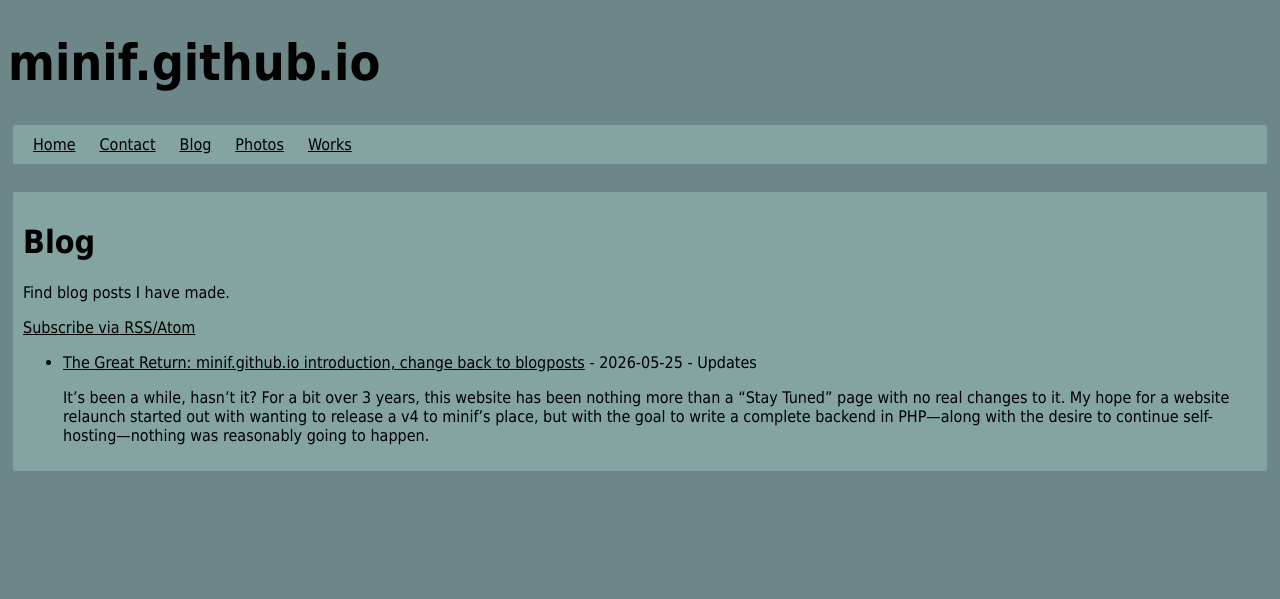
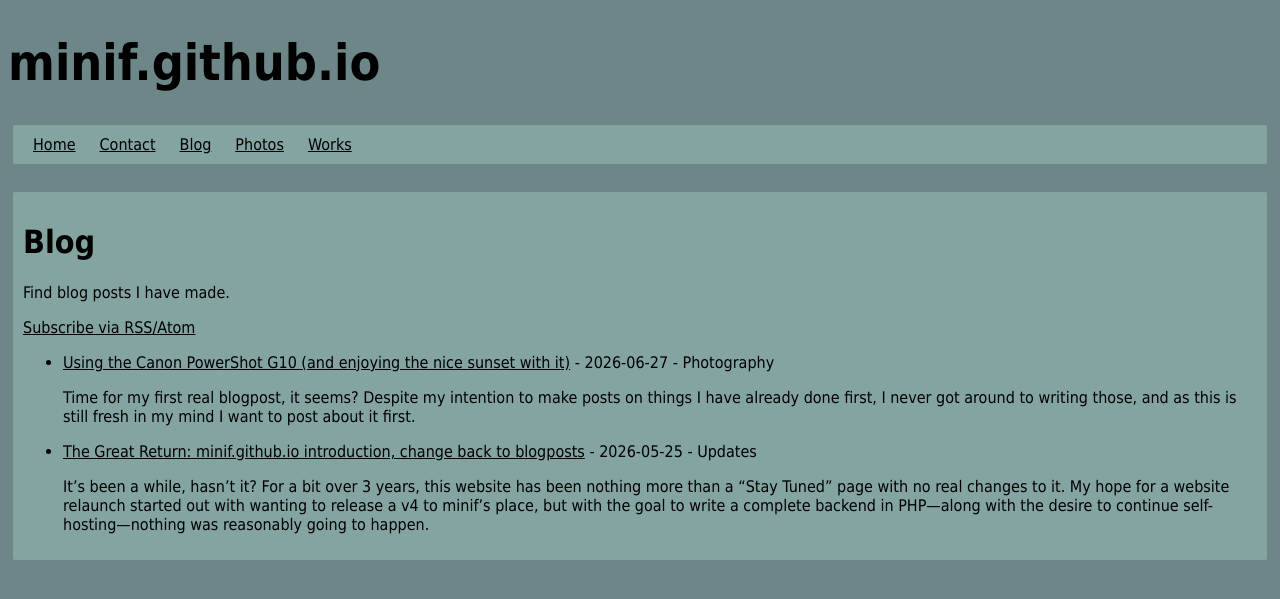
Before and after one commit to minif/minif.github.io, a Jekyll site: the page built from blog.html, in a window 1280 px wide. Shown: the top 599 px of the page. Built offline with Jekyll 4.4.1, drawn with Linux system fonts in a browser that asks for light colours; some of the changed lines change nothing that is shown.

Commit message:
New blogpost

```diff
--- /dev/null
+++ b/_posts/2026-06-27-cannon-g10-shots.md
@@ -0,0 +1,56 @@
+---
+layout: minif-blog
+published: true
+title:  "Using the Canon PowerShot G10 (and enjoying the nice sunset with it)"
+categories: Photography
+tags: Photography
+---
+Time for my first real blogpost, it seems? Despite my intention to make posts on things I have already done first, I never got around to writing those, and as this is still fresh in my mind I want to post about it first.
+
+As I mentioned in the "Photos" tab on this website (as of the writing of this), I am quite interested in taking photos. This has basically been true since I was a child and was given a cheap camcorder but I did eventually take a class to teach me some fundamentals of photography. Despite this, I rarely ever used a dedicated camera, as I often just used the camera built into my phone. I do own a DSLR (a Canon Rebel XTi) but for me a smartphone was far more convenient.
+
+That being said, I have been wanting to use dedicated cameras more. A while ago I received a Canon PowerShot G10, and recently I finally wanted to try it out.
+
+![Picture of my Canon PowerShot G10](/images/blogposts/2026-06-27-g10-pic.png)
+
+It is a pretty nice camera given that it is about 18 years old. It has a dedicated wheel to adjust the ISO and even exposure compensation, which is very convenient as opposed to navigating through menus. I also like the portability of it, as it has a retracting lens with 5x optical zoom. Of course there are tradeoffs – I find it not work very well in the dark. But I think that is to be expected with an old, high megapixel (14.7!) sensor in a compact design. One thing that I learned about this camera (and a lot of compact cameras like this) is the aperture setting doesn't really matter much, as the small form factor prevents any major difference between smaller and larger apertures. In fact, this camera is generally better to leave in auto mode and only really adjust the exposure compensation if desired. I would only switch to the other modes if I specifically need something (such as wanting a shadow depth of field with a wide aperture).
+
+When talking to a friend recently, I had also discovered that there is a resurgent appeal for "vintage" cameras, because specific older sensors have a "film" look to them. After researching this difference comes to vintage "CCD" sensors, as opposed to the modern "CMOS" sensors in all modern cameras today. The difference comes down to differing light sensing technology but in the end that means CCD sensor cameras that have not been manufactured for decades are now much more in demand, which of course means a high price to obtain. I mention this because this camera (which I happened to get for free) is one such camera with a CCD sensor. Learning this made me really interested in taking this camera on my next walks to see if I can get "film" like images.
+
+Well, its been a few days, and I have taken a decent amount of images. I do see the "film" like feel to the camera, although it is for certain digital. It mostly comes down to how images feel a bit softer, and how the sky looks as opposed to newer cameras. Is it enough for me to want to buy this camera if I didn't get it for free? Not really, but I do see the appeal of CCD. I don't even really care about it being like film, I just like how it looks different. Honestly I don't really think there is ever a "better" camera for photography. It is no different to how you can use crayons, markers, or MS paint to draw with; it is merely a means to an end, and it is up to you to choose the right tool to communicate your art across. I will gladly add this camera to my arsenal of cameras.
+
+I guess I should probably show some pictures I have taken using the PowerShot G10:
+
+![Tree in windstorm, frozen in motion due to a high shutter speed](/images/blogposts/IMG_3778.JPG "IMG_3778.JPG")
+
+![Moon, centered and small in the sky at dusk](/images/blogposts/IMG_3799.JPG "IMG_3799.JPG")
+
+![Tree branch, taken with the aperture set to the largest for a shadow depth of field effect](/images/blogposts/IMG_3802.JPG "IMG_3802.JPG")
+
+![Sunset sky, with the black silhouette of houses](/images/blogposts/IMG_3805.JPG "IMG_3805.JPG")
+
+![Plane, centered and small in the sky at dusk](/images/blogposts/IMG_3806.JPG "IMG_3806.JPG")
+
+![Moon at dusk, framed within trees and the hill](/images/blogposts/IMG_3812.JPG "IMG_3812.JPG")
+
+![Lamppost at dusk](/images/blogposts/IMG_3837.JPG "IMG_3837.JPG")
+
+![Sunset sky, with the black silhouette of houses and trees.](/images/blogposts/IMG_3829.JPG "IMG_3829.JPG")
+
+This picture was really cool to see in person because for a few minutes you could see the cloud casting a shadow on the clouds behind it. The sky never ceases to amaze me.
+
+![Sunset, with silhouette of trees in front ](/images/blogposts/IMG_3831.JPG "IMG_3831.JPG")
+
+![Trees in the sky at dusk](/images/blogposts/IMG_3833.JPG "IMG_3833.JPG")
+
+To me, this is the photo that I get the "film" feel from. It is the softness of the tree leaves, as well as the specific colours of the sky. I would even argue the way noise looks feels different as opposed to newer cameras.
+
+![Vibrant Sunset sky, with the black silhouette of houses and trees.](/images/blogposts/IMG_3835.JPG "IMG_3835.JPG")
+
+![Very thin, pinkish clouds in the sky](/images/blogposts/IMG_3800.JPG "IMG_3800.JPG")
+
+![Pinkish clouds and the moon in the sky, with the tree line ato the bottom](/images/blogposts/IMG_3797.JPG "IMG_3797.JPG")
+
+These were all the photos that I really liked from the couple of times I went for a walk. As you could probably tell, I did them all around sunset. I go for walks around this time because it becomes a really nice temperature, and seeing the sunset or night sky is always refreshing. I did edit a few of these photos to make the silhouettes darker for privacy and for enhanced effect, and I did crop others to remove buildings (it never feels right sharing pictures of peoples houses). I have also bumped the resolution to 1080px horizontally to be smaller for loading this webpage faster. Other than that, no edits were done.
+
+I guess thats it, I definitely plan to use this camera (and my DSLR) a lot more than I have before! You will probably see me share more pictures from this camera in my "Photos" page down the road. As for if I will be making more photography based blogposts, I will see. It will probably not be for any camera I get or picture I take but if I feel really inclined to make a post I for sure will.
--- a/photos.md
+++ b/photos.md
@@ -16,3 +16,4 @@ Photos in this collection have been taken on the following devices/cameras (whic
 - iPhone 8
 - iPhone 13
 - Canon Rebel XTi
+- Canon PowerShot G10
```
Also changed, not shown: images/blogposts/IMG_3778.JPG (added), images/blogposts/IMG_3797.JPG (added), images/blogposts/IMG_3799.JPG (added), images/blogposts/IMG_3800.JPG (added), images/blogposts/IMG_3802.JPG (added), images/blogposts/IMG_3805.JPG (added), images/blogposts/IMG_3806.JPG (added), images/blogposts/IMG_3812.JPG (added), images/blogposts/IMG_3829.JPG (added), images/blogposts/IMG_3831.JPG (added), images/blogposts/IMG_3833.JPG (added), images/blogposts/IMG_3835.JPG (added), images/blogposts/IMG_3837.JPG (added), 1 other file.
